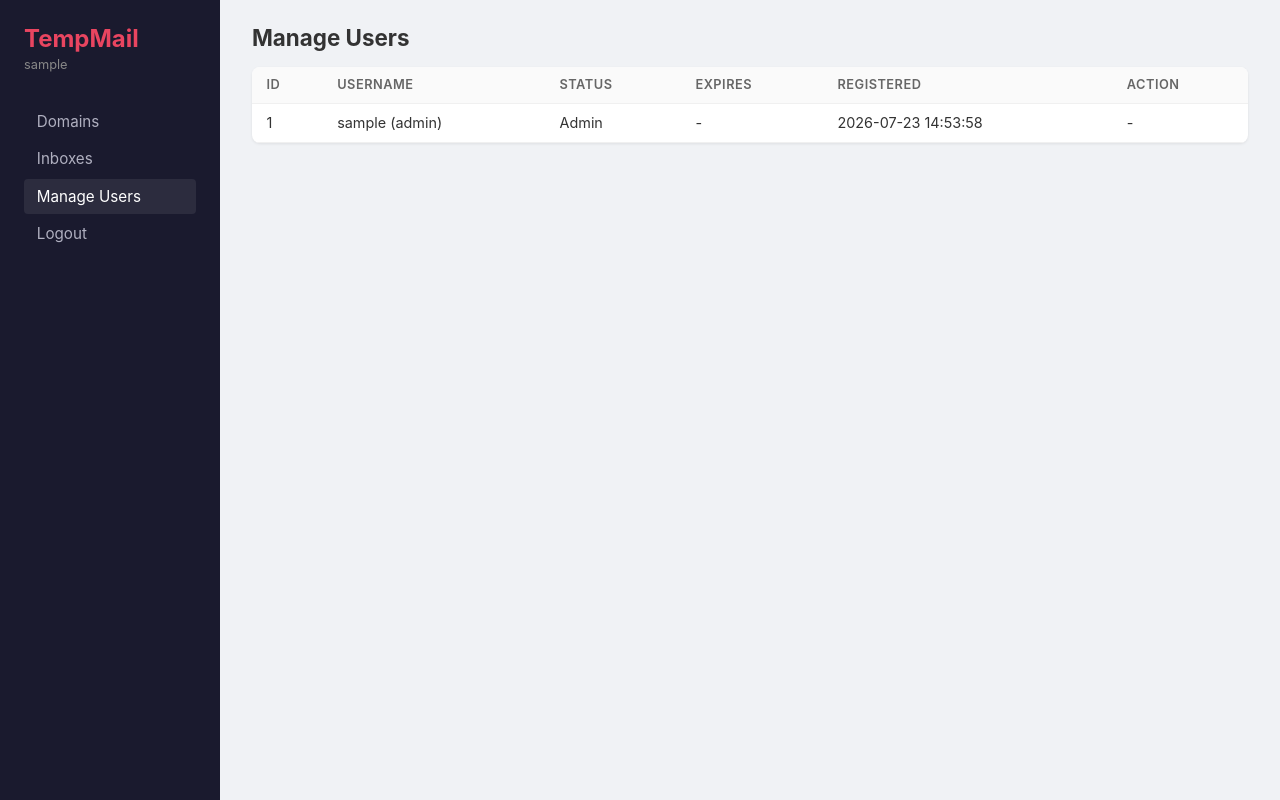
After one commit to Heraman/mail-server, a Flask app: page /admin/users in a window 1280 px wide. The commit adds this page. Run offline with Flask 3, Linux system fonts and the light colour scheme; the visitor is signed in with stand-in values (Sample User, id 1); data comes from the database, SQL or seed files in the repository.

Commit message:
feat: account activation/whitelist - admin approve users, set expiry

```diff
--- a/app.py
+++ b/app.py
@@ -1,22 +1,39 @@
 from flask import Flask, render_template, request, redirect, url_for, session as flask_session, flash, jsonify
 from functools import wraps
-import threading, time, sys
+import threading, time, sys, os
 from datetime import datetime
 
-import os
 from models import *
 from smtp_server import SMTPServer
 
 app = Flask(__name__)
 app.secret_key = 'change-this-to-a-random-secret-key'
 
-# --- Helpers ---
+# --- Decorators ---
 
 def login_required(f):
     @wraps(f)
     def decorated(*args, **kwargs):
         if 'user_id' not in flask_session:
             return redirect(url_for('login'))
+        return f(*args, **kwargs)
+    return decorated
+
+def active_required(f):
+    @wraps(f)
+    def decorated(*args, **kwargs):
+        if not flask_session.get('is_active'):
+            flash('Account inactive. Contact admin to activate.')
+            return redirect(url_for('inactive'))
+        return f(*args, **kwargs)
+    return decorated
+
+def admin_required(f):
+    @wraps(f)
+    def decorated(*args, **kwargs):
+        if not flask_session.get('is_admin'):
+            flash('Admin only.')
+            return redirect(url_for('inboxes'))
         return f(*args, **kwargs)
     return decorated
 
@@ -40,6 +57,8 @@ def login():
         if user:
             flask_session['user_id'] = user['id']
             flask_session['username'] = user['username']
+            flask_session['is_admin'] = bool(user.get('is_admin'))
+            flask_session['is_active'] = is_user_active(user)
             return redirect(url_for('domains'))
         flash('Invalid username or password')
     return render_template('login.html')
@@ -50,7 +69,7 @@ def register():
         username = request.form['username']
         password = request.form['password']
         if create_user(username, password):
-            flash('Registration successful. Please log in.')
+            flash('Registration successful. Admin will activate your account.')
             return redirect(url_for('login'))
         flash('Username already taken')
     return render_template('register.html')
@@ -60,16 +79,48 @@ def logout():
     flask_session.clear()
     return redirect(url_for('login'))
 
+@app.route('/inactive')
+def inactive():
+    return render_template('inactive.html')
+
+# --- Admin ---
+
+@app.route('/admin/users')
+@login_required
+@admin_required
+def admin_users():
+    users = get_all_users()
+    return render_template('admin_users.html', users=users)
+
+@app.route('/admin/users/<int:user_id>/activate', methods=['POST'])
+@login_required
+@admin_required
+def admin_activate(user_id):
+    days = int(request.form.get('days', 30))
+    activate_user(user_id, days)
+    flash(f'User activated for {days} days.')
+    return redirect(url_for('admin_users'))
+
+@app.route('/admin/users/<int:user_id>/deactivate', methods=['POST'])
+@login_required
+@admin_required
+def admin_deactivate(user_id):
+    deactivate_user(user_id)
+    flash('User deactivated.')
+    return redirect(url_for('admin_users'))
+
 # --- Domains ---
 
 @app.route('/domains')
 @login_required
 def domains():
     user_domains = get_domains(flask_session['user_id'])
-    return render_template('domains.html', domains=user_domains)
+    return render_template('domains.html', domains=user_domains,
+                           is_active=flask_session.get('is_active'))
 
 @app.route('/domains/add', methods=['POST'])
 @login_required
+@active_required
 def add_domain_route():
     domain = request.form.get('domain', '').strip().lower()
     if not domain:
@@ -83,6 +134,7 @@ def add_domain_route():
 
 @app.route('/domains/delete/<int:domain_id>', methods=['POST'])
 @login_required
+@active_required
 def delete_domain_route(domain_id):
     delete_domain(domain_id, flask_session['user_id'])
     flash('Domain deleted')
@@ -96,32 +148,30 @@ def inboxes():
     user_inboxes = get_inboxes(flask_session['user_id'])
     user_domains = get_domains(flask_session['user_id'])
     return render_template('inboxes.html', inboxes=user_inboxes, domains=user_domains,
-                           full_email=full_email)
+                           full_email=full_email, is_active=flask_session.get('is_active'))
 
 @app.route('/inboxes/create', methods=['POST'])
 @login_required
+@active_required
 def create_inbox_route():
     domain_id = request.form.get('domain_id')
     custom_address = request.form.get('address', '').strip().lower()
     days = int(request.form.get('days', 30))
-
     if not domain_id:
         flash('Select a domain')
         return redirect(url_for('inboxes'))
-
     address = custom_address or gen_random_address()
-
     inbox = create_inbox(address, domain_id, flask_session['user_id'], days)
     if inbox:
         public_url = url_for('public_inbox', token=inbox['public_token'], _external=True)
         flash(f'Inbox created: {address}@{inbox["domain"]} | Public: {public_url}')
     else:
         flash('Inbox address already exists for this domain')
-
     return redirect(url_for('inboxes'))
 
 @app.route('/inboxes/delete/<int:inbox_id>', methods=['POST'])
 @login_required
+@active_required
 def delete_inbox_route(inbox_id):
     delete_inbox(inbox_id, flask_session['user_id'])
     flash('Inbox deleted')
--- /dev/null
+++ b/templates/admin_users.html
@@ -0,0 +1,76 @@
+<!DOCTYPE html>
+<html lang="en">
+<head>
+    <meta charset="UTF-8">
+    <meta name="viewport" content="width=device-width, initial-scale=1.0">
+    <title>Admin - Users - TempMail</title>
+    <link rel="stylesheet" href="{{ url_for('static', filename='style.css') }}">
+</head>
+<body>
+    <div class="layout">
+        <nav class="sidebar">
+            <h2>TempMail</h2>
+            <div class="user-info">{{ session.username }}</div>
+            <ul class="nav-list">
+                <li><a href="{{ url_for('domains') }}">Domains</a></li>
+                <li><a href="{{ url_for('inboxes') }}">Inboxes</a></li>
+                <li><a href="{{ url_for('admin_users') }}" class="active">Manage Users</a></li>
+                <li><a href="{{ url_for('logout') }}">Logout</a></li>
+            </ul>
+        </nav>
+        <main class="main">
+            <div class="toolbar">
+                <h1>Manage Users</h1>
+            </div>
+            {% with messages = get_flashed_messages() %}
+                {% if messages %}<div class="flash">{{ messages[0] }}</div>{% endif %}
+            {% endwith %}
+            <table class="data-table">
+                <thead>
+                    <tr>
+                        <th>ID</th>
+                        <th>Username</th>
+                        <th>Status</th>
+                        <th>Expires</th>
+                        <th>Registered</th>
+                        <th>Action</th>
+                    </tr>
+                </thead>
+                <tbody>
+                    {% for u in users %}
+                    <tr>
+                        <td>{{ u.id }}</td>
+                        <td>{{ u.username }}{% if u.is_admin %} (admin){% endif %}</td>
+                        <td>{% if u.is_admin %}Admin{% elif u.is_active %}Active{% else %}Inactive{% endif %}</td>
+                        <td>{{ u.expires_at or '-' }}</td>
+                        <td>{{ u.created_at }}</td>
+                        <td>
+                            {% if not u.is_admin %}
+                                {% if u.is_active %}
+                                    <form method="POST" action="{{ url_for('admin_deactivate', user_id=u.id) }}" style="display:inline">
+                                        <button type="submit" class="btn-delete">Deactivate</button>
+                                    </form>
+                                {% else %}
+                                    <form method="POST" action="{{ url_for('admin_activate', user_id=u.id) }}" style="display:inline">
+                                        <select name="days" style="font-size:0.8rem;padding:0.2rem">
+                                            <option value="1">1 day</option>
+                                            <option value="7">7 days</option>
+                                            <option value="30" selected>30 days</option>
+                                            <option value="90">90 days</option>
+                                            <option value="365">1 year</option>
+                                        </select>
+                                        <button type="submit" class="btn" style="padding:0.2rem 0.5rem;font-size:0.8rem">Activate</button>
+                                    </form>
+                                {% endif %}
+                            {% else %}
+                                -
+                            {% endif %}
+                        </td>
+                    </tr>
+                    {% endfor %}
+                </tbody>
+            </table>
+        </main>
+    </div>
+</body>
+</html>
--- a/templates/domains.html
+++ b/templates/domains.html
@@ -14,6 +14,7 @@
             <ul class="nav-list">
                 <li><a href="{{ url_for('domains') }}" class="active">Domains</a></li>
                 <li><a href="{{ url_for('inboxes') }}">Inboxes</a></li>
+                {% if session.is_admin %}<li><a href="{{ url_for('admin_users') }}">Manage Users</a></li>{% endif %}
                 <li><a href="{{ url_for('logout') }}">Logout</a></li>
             </ul>
         </nav>
@@ -24,6 +25,9 @@
             {% with messages = get_flashed_messages() %}
                 {% if messages %}<div class="flash">{{ messages[0] }}</div>{% endif %}
             {% endwith %}
+            {% if not is_active %}
+                <div class="flash" style="background:#fff3e0;color:#e65100">Account inactive. Contact admin to activate.</div>
+            {% endif %}
             <div class="card">
                 <form method="POST" action="{{ url_for('add_domain_route') }}" class="inline-form">
                     <input type="text" name="domain" placeholder="yourdomain.com" required>
--- a/templates/emails.html
+++ b/templates/emails.html
@@ -14,6 +14,7 @@
             <ul class="nav-list">
                 <li><a href="{{ url_for('domains') }}">Domains</a></li>
                 <li><a href="{{ url_for('inboxes') }}">Inboxes</a></li>
+                {% if session.is_admin %}<li><a href="{{ url_for('admin_users') }}">Manage Users</a></li>{% endif %}
                 <li><a href="{{ url_for('logout') }}">Logout</a></li>
             </ul>
         </nav>
--- a/templates/inboxes.html
+++ b/templates/inboxes.html
@@ -14,6 +14,7 @@
             <ul class="nav-list">
                 <li><a href="{{ url_for('domains') }}">Domains</a></li>
                 <li><a href="{{ url_for('inboxes') }}" class="active">Inboxes</a></li>
+                {% if session.is_admin %}<li><a href="{{ url_for('admin_users') }}">Manage Users</a></li>{% endif %}
                 <li><a href="{{ url_for('logout') }}">Logout</a></li>
             </ul>
         </nav>
@@ -24,6 +25,9 @@
             {% with messages = get_flashed_messages() %}
                 {% if messages %}<div class="flash">{{ messages[0] }}</div>{% endif %}
             {% endwith %}
+            {% if not is_active %}
+                <div class="flash" style="background:#fff3e0;color:#e65100">Account inactive. Contact admin to activate.</div>
+            {% endif %}
             {% if domains %}
             <div class="card">
                 <h3>Create New Inbox</h3>
--- a/templates/view_email.html
+++ b/templates/view_email.html
@@ -14,6 +14,7 @@
             <ul class="nav-list">
                 <li><a href="{{ url_for('domains') }}">Domains</a></li>
                 <li><a href="{{ url_for('inboxes') }}">Inboxes</a></li>
+                {% if session.is_admin %}<li><a href="{{ url_for('admin_users') }}">Manage Users</a></li>{% endif %}
                 <li><a href="{{ url_for('logout') }}">Logout</a></li>
             </ul>
         </nav>
```
Also changed, not shown: models.py (+47 -2 lines), templates/inactive.html (added, +20 -0 lines).
